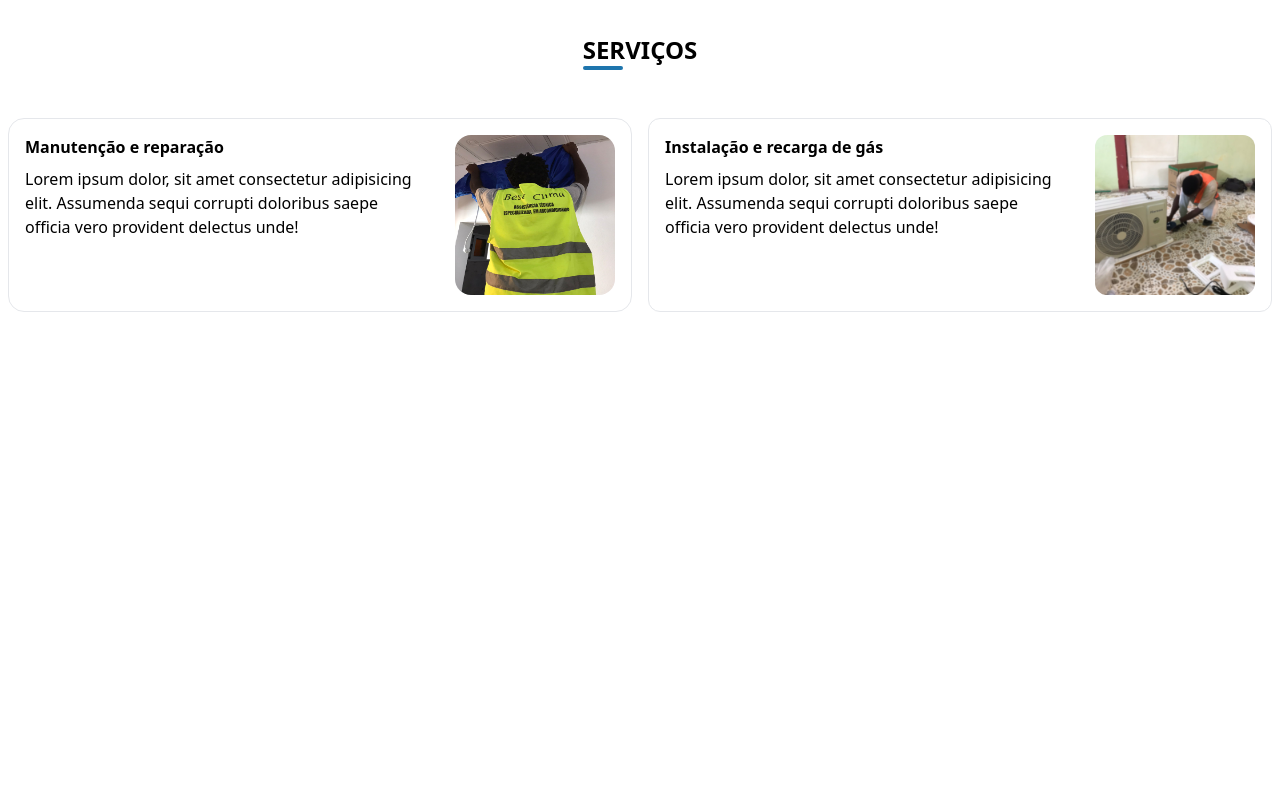
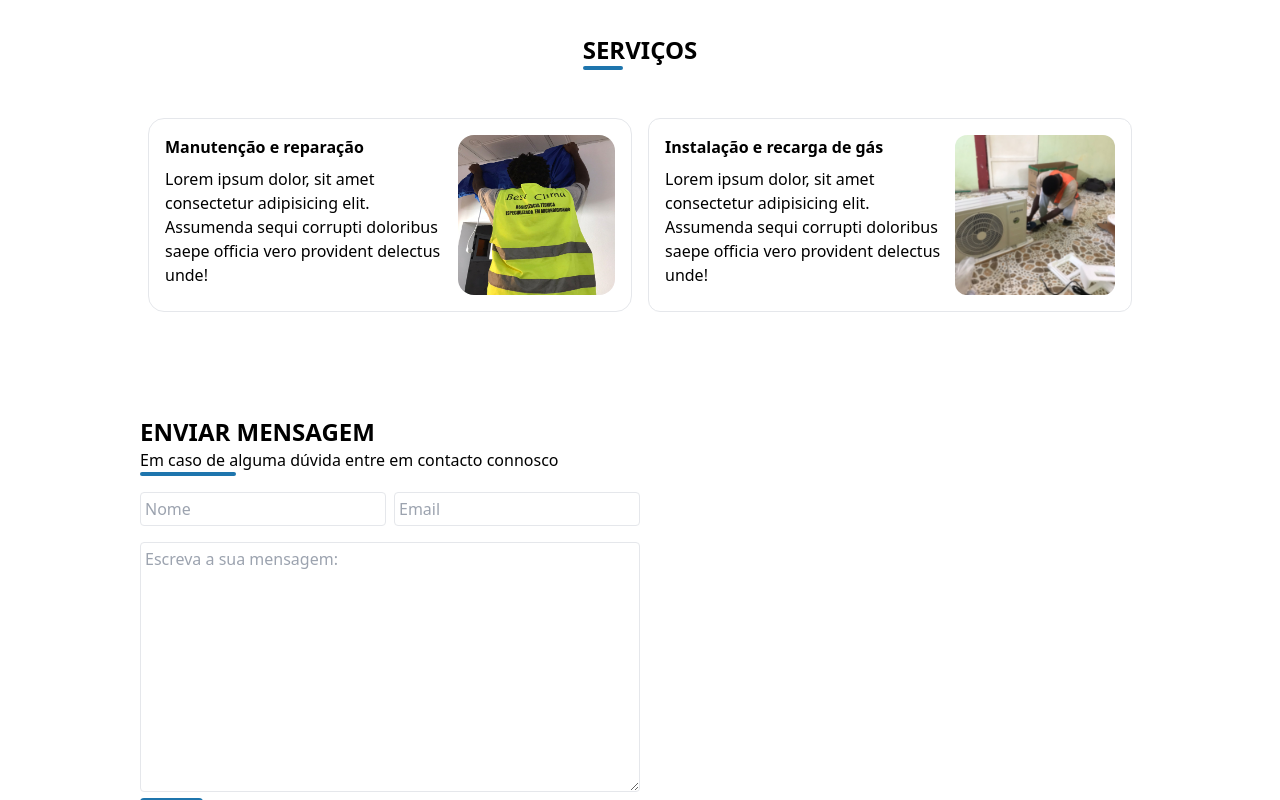
Before and after one commit to ArielChama/best-clima, a plain HTML site: page index.html in a window 1280 px wide. Shown: the part 1309-2109 px from the top of the page. Before the commit the page ends 1677 px from the top, so only its background shows below. Drawn offline with nearby package versions, Linux system fonts and the light colour scheme.

Commit message:
Adicionando outras partes do design

```diff
--- a/index.html
+++ b/index.html
@@ -21,7 +21,6 @@
 </head>
 
 <body>
-  <div class="bg-white">
   <header class="absolute inset-x-0 top-0 z-50">
     <nav class="flex items-center justify-between p-6 lg:px-8" aria-label="Global">
       <div class="flex lg:flex-1">
@@ -55,7 +54,7 @@
         <div class="flex items-center justify-between">
           <a href="#" class="-m-1.5 p-1.5">
             <span class="sr-only">Best Clima</span>
-              <img class="h-8 w-auto" src="https://tailwindui.com/img/logos/mark.svg?color=indigo&shade=600" alt="">
+            <img class="h-8 w-auto" src="/images/logo.png" alt="">
           </a>
           <button type="button" class="-m-2.5 rounded-md p-2.5 text-gray-700">
             <span class="sr-only">Close menu</span>
@@ -83,6 +82,7 @@
     </div>
   </header>
 
+  <div class="containerMain my-0 mx-auto bg-white">
     <div class="relative isolate px-2  lg:px-8">
       <div class="absolute inset-x-0 -top-40 -z-10 transform-gpu overflow-hidden blur-3xl sm:-top-80"
         aria-hidden="true">
@@ -183,7 +183,28 @@
       </div>
     </div>
 
+    <div class="w-1/2 sm:py-12 lg:py-12">
+      <h2 class="uppercase font-bold text-2xl">Enviar mensagem</h2>
+      <p>
+        Em caso de alguma dúvida entre em contacto connosco
+      </p>
+      <div class="w-24 h-1 bg-primary rounded"></div>
 
+      <div class="mt-4">
+        <form action="">
+          <div class="flex mb-4">
+            <input type="text" placeholder="Nome" class="border rounded p-1 w-full mr-2">
+            <input type="email" name="" id="" placeholder="Email" class="border rounded p-1 w-full">
+          </div>
+
+          <textarea name="" id="" cols="30" rows="10" class="border rounded p-1 w-full" placeholder="Escreva a sua mensagem:"></textarea>
+
+          <button type="submit" class="bg-primary p-2 rounded text-white">
+            Enviar
+          </button>
+        </form>
+      </div>
+    </div>
   </div>
 
 
--- a/styles/style.css
+++ b/styles/style.css
@@ -7,6 +7,16 @@
 body {
   color: black;
   font-family: system-ui, -apple-system, BlinkMacSystemFont, 'Segoe UI', Roboto, Oxygen, Ubuntu, Cantarell, 'Open Sans', 'Helvetica Neue', sans-serif;
+}
+
+.containerMain {
+  max-width: 1000px;
+}
+
+@media (max-width: 750px) {
+  .containerMain {
+    padding: 0rem 1rem 0rem 1rem;
+  }
 }
 
 /*
```
Lines whose indentation alone changed are shown as unchanged.
